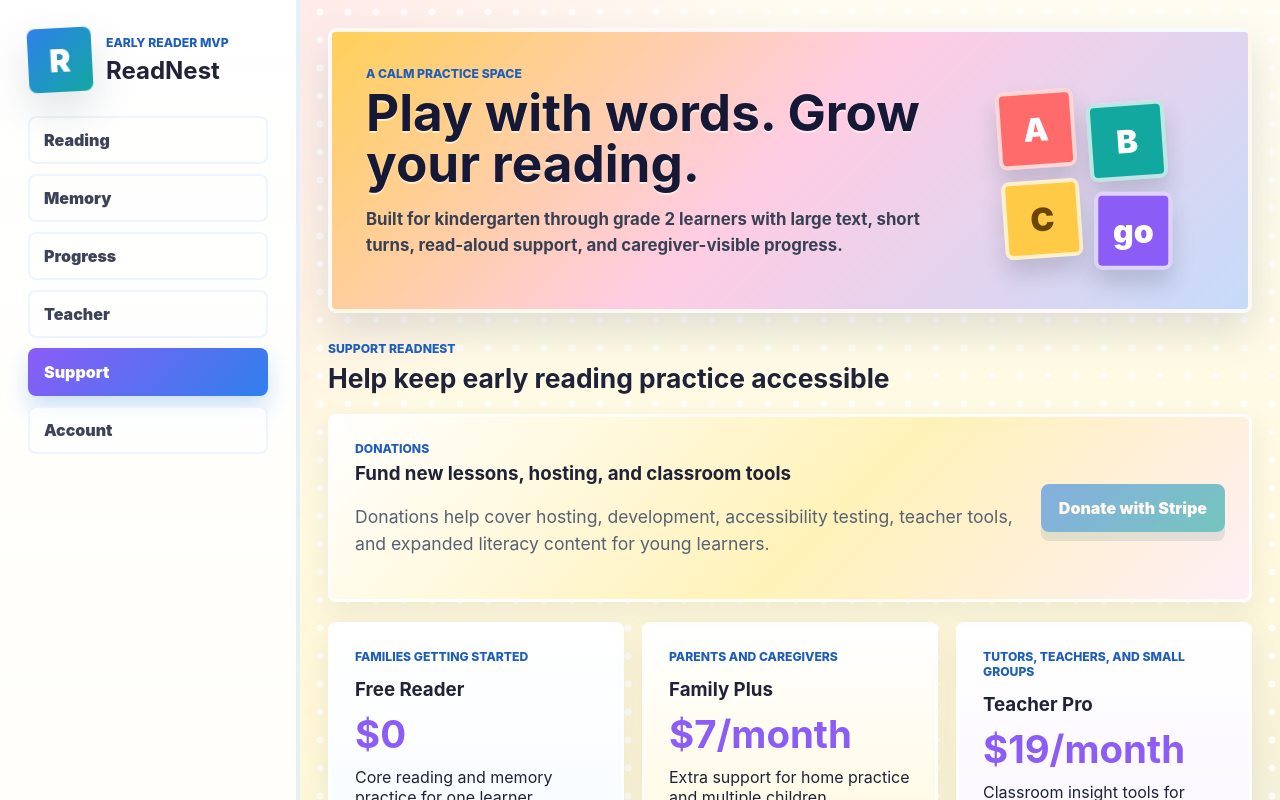
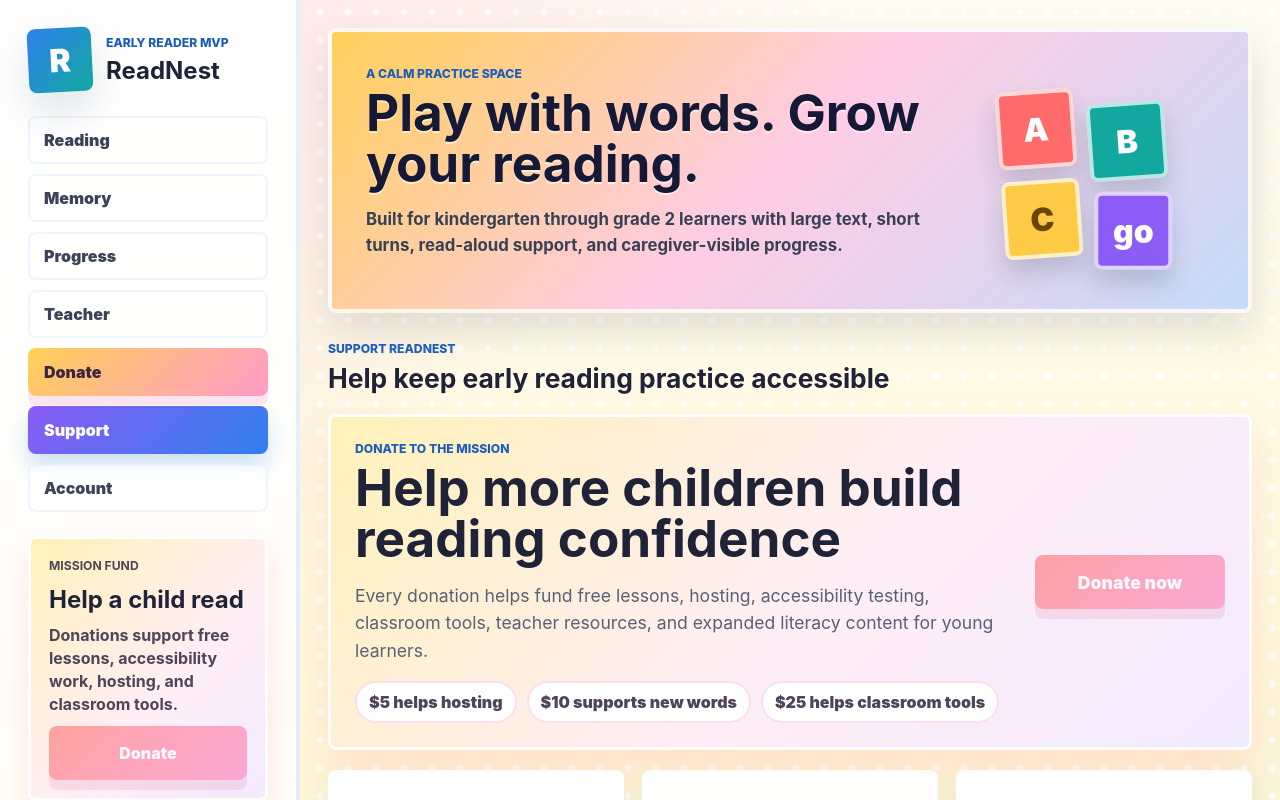
Before and after one commit to wayne9999/early_Reader, a React (Vite) app: page / in a window 1280 px wide. Both pictures are taken after a click on the button "Support". Shown: the top 800 px of the page. Built offline with nearby package versions, Linux system fonts and the light colour scheme; no server answers.

Commit message:
Highlight donation mission in app navigation

```diff
--- a/src/RootApp.tsx
+++ b/src/RootApp.tsx
@@ -6,6 +6,7 @@ import { ProgressDashboard } from "./features/progress/ProgressDashboard";
 import { ReadingPractice } from "./features/reading/ReadingPractice";
 import { SupportPage } from "./features/support/SupportPage";
 import { TeacherDashboard } from "./features/teacher/TeacherDashboard";
+import { billingConfig } from "./services/billingConfig";
 import { defaultProgress, loadProgress, saveProgress } from "./services/progressRepository";
 import type { AppView, Progress } from "./types";
 
@@ -14,9 +15,16 @@ const navItems: Array<{ id: AppView; label: string }> = [
   { id: "memory", label: "Memory" },
   { id: "progress", label: "Progress" },
   { id: "teacher", label: "Teacher" },
+  { id: "donate", label: "Donate" },
   { id: "support", label: "Support" },
   { id: "account", label: "Account" }
 ];
+
+function openDonationLink() {
+  if (billingConfig.donationLink) {
+    window.open(billingConfig.donationLink, "_blank", "noopener,noreferrer");
+  }
+}
 
 export function RootApp() {
   const { isLoading: isAuthLoading, user } = useAuth();
@@ -73,6 +81,10 @@ export function RootApp() {
       return <TeacherDashboard progress={progress} user={user} />;
     }
 
+    if (currentView === "donate") {
+      return <SupportPage initialFocus="donation" />;
+    }
+
     if (currentView === "support") {
       return <SupportPage />;
     }
@@ -109,6 +121,15 @@ export function RootApp() {
             </button>
           ))}
         </nav>
+
+        <section className="donation-card" aria-labelledby="donation-title">
+          <p className="eyebrow">Mission fund</p>
+          <h2 id="donation-title">Help a child read</h2>
+          <p>Donations support free lessons, accessibility work, hosting, and classroom tools.</p>
+          <button type="button" onClick={openDonationLink} disabled={!billingConfig.donationLink}>
+            Donate
+          </button>
+        </section>
 
         <section className="daily-goal" aria-labelledby="goal-title">
           <h2 id="goal-title">Today</h2>
--- a/src/features/support/SupportPage.tsx
+++ b/src/features/support/SupportPage.tsx
@@ -8,32 +8,46 @@ function openPaymentLink(url: string) {
   window.open(url, "_blank", "noopener,noreferrer");
 }
 
-export function SupportPage() {
+type SupportPageProps = {
+  initialFocus?: "donation" | "plans";
+};
+
+export function SupportPage({ initialFocus = "plans" }: SupportPageProps) {
+  const heading =
+    initialFocus === "donation"
+      ? "Give the gift of early reading"
+      : "Help keep early reading practice accessible";
+
   return (
     <>
       <div className="section-heading">
         <div>
           <p className="eyebrow">Support ReadNest</p>
-          <h2>Help keep early reading practice accessible</h2>
+          <h2>{heading}</h2>
         </div>
       </div>
 
       <section className="support-hero practice-panel">
         <div>
-          <p className="eyebrow">Donations</p>
-          <h3>Fund new lessons, hosting, and classroom tools</h3>
+          <p className="eyebrow">Donate to the mission</p>
+          <h3>Help more children build reading confidence</h3>
           <p className="helper-text">
-            Donations help cover hosting, development, accessibility testing, teacher tools, and expanded
-            literacy content for young learners.
+            Every donation helps fund free lessons, hosting, accessibility testing, classroom tools,
+            teacher resources, and expanded literacy content for young learners.
           </p>
+          <div className="impact-row" aria-label="Donation impact examples">
+            <span>$5 helps hosting</span>
+            <span>$10 supports new words</span>
+            <span>$25 helps classroom tools</span>
+          </div>
         </div>
         <button
-          className="primary-button"
+          className="donation-button"
           disabled={!billingConfig.donationLink}
           type="button"
           onClick={() => openPaymentLink(billingConfig.donationLink)}
         >
-          Donate with Stripe
+          Donate now
         </button>
       </section>
 
--- a/src/styles.css
+++ b/src/styles.css
@@ -135,6 +135,55 @@ button {
 
 .nav-tab:nth-child(3).is-active {
   background: linear-gradient(135deg, var(--green), var(--teal));
+}
+
+.nav-tab:nth-child(5) {
+  background: linear-gradient(135deg, rgba(255, 203, 71, 0.9), rgba(255, 122, 182, 0.75));
+  color: #3c2540;
+  box-shadow: 0 9px 0 rgba(255, 122, 182, 0.18);
+}
+
+.nav-tab:nth-child(5).is-active {
+  background: linear-gradient(135deg, var(--coral), var(--pink));
+  color: white;
+}
+
+.donation-card {
+  display: grid;
+  gap: 10px;
+  padding: 18px;
+  border-radius: 8px;
+  background: linear-gradient(135deg, #fff2b8, #ffeef6 58%, #f2eaff);
+  border: 3px solid rgba(255, 255, 255, 0.9);
+  box-shadow: 0 16px 32px rgba(255, 107, 107, 0.18);
+}
+
+.donation-card h2,
+.donation-card p {
+  margin: 0;
+}
+
+.donation-card p {
+  color: #4f4458;
+  line-height: 1.45;
+  font-weight: 700;
+}
+
+.donation-card button,
+.donation-button {
+  min-height: 54px;
+  border: 0;
+  border-radius: 8px;
+  background: linear-gradient(135deg, var(--coral), var(--pink));
+  color: white;
+  font-weight: 900;
+  box-shadow: 0 10px 0 rgba(199, 57, 108, 0.2);
+}
+
+.donation-card button:disabled,
+.donation-button:disabled {
+  cursor: not-allowed;
+  opacity: 0.58;
 }
 
 .daily-goal {
@@ -766,7 +815,36 @@ button {
   grid-template-columns: minmax(0, 1fr) auto;
   gap: 18px;
   align-items: center;
-  background: linear-gradient(135deg, #ffffff, #fff2b8 55%, #ffeef6);
+  background: linear-gradient(135deg, #fff2b8, #ffeef6 54%, #f2eaff);
+  border-color: rgba(255, 255, 255, 0.96);
+  box-shadow: 0 18px 42px rgba(255, 107, 107, 0.16);
+}
+
+.support-hero h3 {
+  font-size: clamp(1.8rem, 4vw, 3.2rem);
+  line-height: 1;
+}
+
+.impact-row {
+  display: flex;
+  flex-wrap: wrap;
+  gap: 10px;
+  margin-top: 16px;
+}
+
+.impact-row span {
+  padding: 9px 12px;
+  border-radius: 999px;
+  background: #ffffff;
+  color: #4f4458;
+  font-weight: 900;
+  border: 2px solid rgba(255, 122, 182, 0.24);
+}
+
+.donation-button {
+  min-width: 190px;
+  padding: 0 24px;
+  font-size: 1.1rem;
 }
 
 .pricing-grid {
--- a/src/types.ts
+++ b/src/types.ts
@@ -1,4 +1,4 @@
-export type AppView = "reading" | "memory" | "progress" | "teacher" | "support" | "account";
+export type AppView = "reading" | "memory" | "progress" | "teacher" | "donate" | "support" | "account";
 
 export type PhonicsPrompt = {
   title: string;
```
